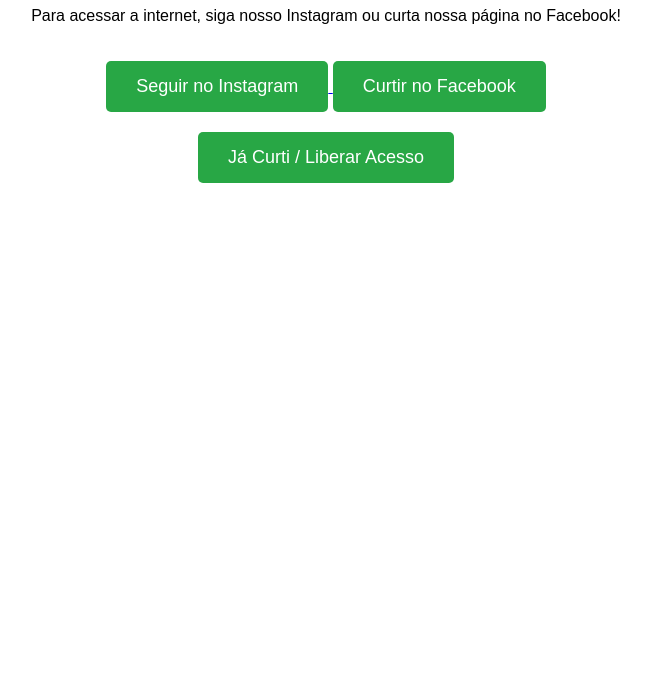
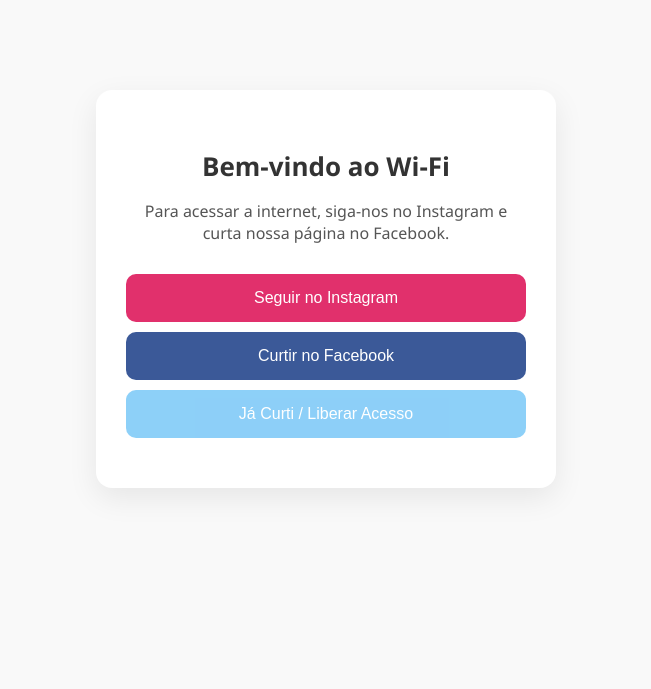
Before and after one commit to jbianchicosta/domotavio.github.io, a plain HTML site: page index.html in a window 1280 px wide. Shown: the part 111-800 px from the top of the page, without its empty margins (314-965 px from the left). Drawn offline with Linux system fonts and the light colour scheme.

Commit message:
Update index.html

```diff
--- a/index.html
+++ b/index.html
@@ -3,47 +3,130 @@
 <head>
   <meta charset="UTF-8" />
   <title>Conecte-se ao Wi-Fi</title>
+  <meta name="viewport" content="width=device-width, initial-scale=1.0">
   <style>
+    :root {
+      --primary: #1da1f2;
+      --facebook: #3b5998;
+      --instagram: #e1306c;
+      --bg: #f9f9f9;
+      --text: #333;
+    }
+
     body {
-      font-family: Arial, sans-serif;
+      margin: 0;
+      padding: 0;
+      background: var(--bg);
+      font-family: 'Segoe UI', Tahoma, Geneva, Verdana, sans-serif;
+      display: flex;
+      flex-direction: column;
+      align-items: center;
+      justify-content: center;
+      min-height: 100vh;
       text-align: center;
-      padding: 30px;
     }
+
+    .container {
+      background: white;
+      padding: 40px 30px;
+      border-radius: 16px;
+      box-shadow: 0 10px 30px rgba(0, 0, 0, 0.08);
+      max-width: 400px;
+      width: 90%;
+    }
+
+    h1 {
+      font-size: 26px;
+      color: var(--text);
+      margin-bottom: 10px;
+    }
+
+    p {
+      font-size: 16px;
+      color: #555;
+      margin-bottom: 30px;
+    }
+
     .btn {
-      margin-top: 20px;
-      background: #28a745;
+      display: block;
+      width: 100%;
+      margin: 10px 0;
+      padding: 15px;
+      font-size: 16px;
+      border: none;
+      border-radius: 10px;
+      cursor: pointer;
+      transition: 0.3s ease;
       color: white;
-      padding: 15px 30px;
-      font-size: 18px;
-      border: none;
-      border-radius: 5px;
+    }
+
+    .btn-instagram {
+      background: var(--instagram);
+    }
+
+    .btn-facebook {
+      background: var(--facebook);
+    }
+
+    .btn-liberar {
+      background: var(--primary);
+      opacity: 0.5;
+      cursor: not-allowed;
+    }
+
+    .btn-liberar.enabled {
+      opacity: 1;
       cursor: pointer;
     }
-    iframe {
-      width: 100%;
-      height: 400px;
-      border: none;
-      margin-top: 20px;
+
+    .btn:hover:not(:disabled) {
+      filter: brightness(1.1);
+    }
+
+    @media (max-width: 480px) {
+      .container {
+        padding: 30px 20px;
+      }
     }
   </style>
 </head>
 <body>
-  <h1>Bem-vindo ao Wi-Fi</h1>
-  <p>Para acessar a internet, siga nosso Instagram ou curta nossa página no Facebook!</p>
+  <div class="container">
+    <h1>Bem-vindo ao Wi-Fi</h1>
+    <p>Para acessar a internet, siga-nos no Instagram e curta nossa página no Facebook.</p>
 
-  <a href="https://www.instagram.com/sua_pagina" target="_blank">
-    <button class="btn">Seguir no Instagram</button>
-  </a>
+    <button class="btn btn-instagram" onclick="marcaClique('instagram')">Seguir no Instagram</button>
 
-  <a href="https://www.facebook.com/sua_pagina" target="_blank">
-    <button class="btn">Curtir no Facebook</button>
-  </a>
+    <button class="btn btn-facebook" onclick="marcaClique('facebook')">Curtir no Facebook</button>
 
-  <form method="post" action="http://unifi-portal.com:8880/guest/s/">
-    <input type="hidden" name="id" value="$id$" />
-    <input type="hidden" name="ap" value="$ap$" />
-    <input type="hidden" name="t" value="$t$" />
-    <input type="submit" class="btn" value="Já Curti / Liberar Acesso" />
-  </form>
+    <form method="post" action="http://192.168.235.50:8443/guest/s/">
+      <input type="hidden" name="id" value="$id$" />
+      <input type="hidden" name="ap" value="$ap$" />
+      <input type="hidden" name="t" value="$t$" />
+      <button type="submit" class="btn btn-liberar" id="btnLiberar" disabled>Já Curti / Liberar Acesso</button>
+    </form>
+  </div>
+
+  <script>
+    let clicouInstagram = false;
+    let clicouFacebook = false;
+
+    function marcaClique(rede) {
+      if (rede === 'instagram') {
+        clicouInstagram = true;
+        window.open("https://www.instagram.com/domotavio.maringa/", "_blank");
+      } else if (rede === 'facebook') {
+        clicouFacebook = true;
+        window.open("https://www.instagram.com/domotavio.maringa/", "_blank");
+      }
+
+      // Ativa o botão quando ambos forem clicados
+      if (clicouInstagram && clicouFacebook) {
+        const botao = document.getElementById('btnLiberar');
+        botao.classList.add("enabled");
+        botao.disabled = false;
+      }
+    }
+  </script>
 </body>
 </html>
```
